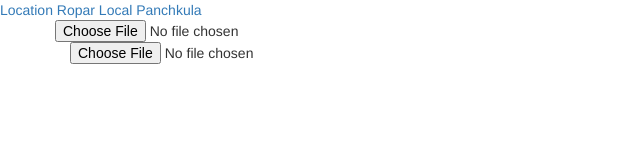
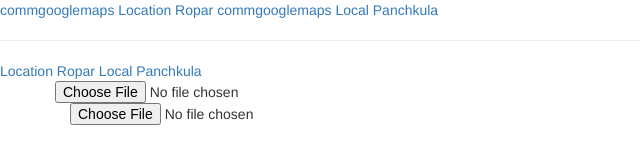
Before and after one commit to Ajinder/Ajinder.github.io, a plain HTML site: page app/map.html in a window 1280 px wide. Shown: the whole page, without its empty margins (0-640 px from the left). Drawn offline with nearby package versions, Linux system fonts and the light colour scheme.

Commit message:
again changes for commgoogle maps.!

```diff
--- a/app/map.html
+++ b/app/map.html
@@ -25,6 +25,20 @@
     </a>-->
 
 
+    <!-- from Current Location to Ropar -->
+
+    <a href="comgooglemaps://maps.google.com/maps?daddr=30.9659168, 76.5230234&directionsmode=driving&zoom=18&views=satellite">
+       commgooglemaps Location Ropar
+    </a>
+
+    <!-- from Current Location to Panchkula -->
+
+    <a href="comgooglemaps://maps.google.com/maps?daddr=30.6942091, 76.860565&directionsmode=driving&zoom=18&views=satellite">
+        commgooglemaps Local Panchkula
+    </a>
+
+    <br />
+    <hr />
 
     <!-- from Current Location to Ropar -->
 
```
